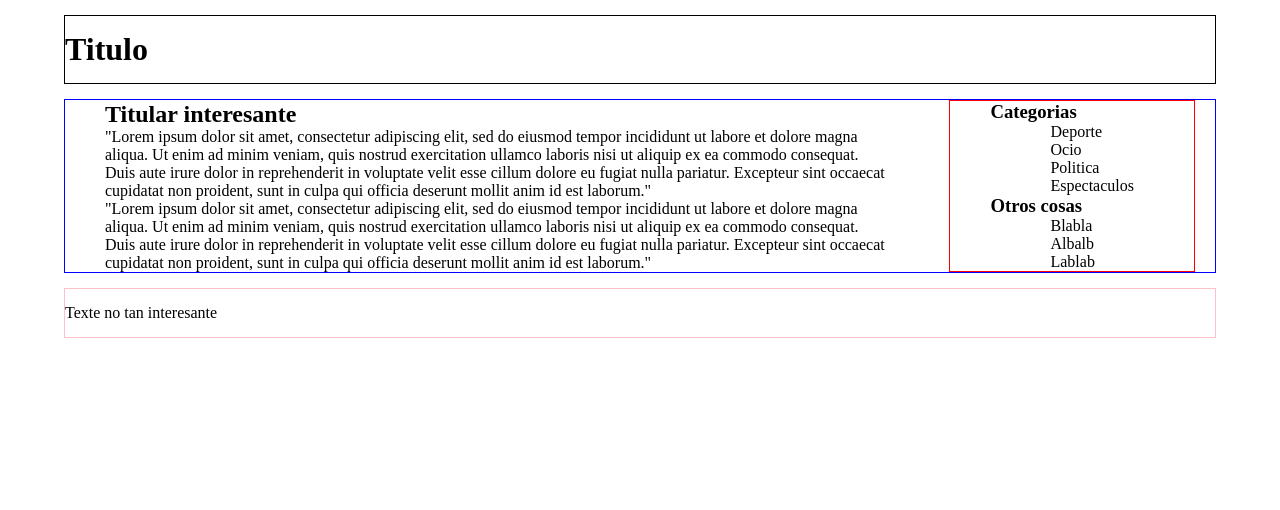
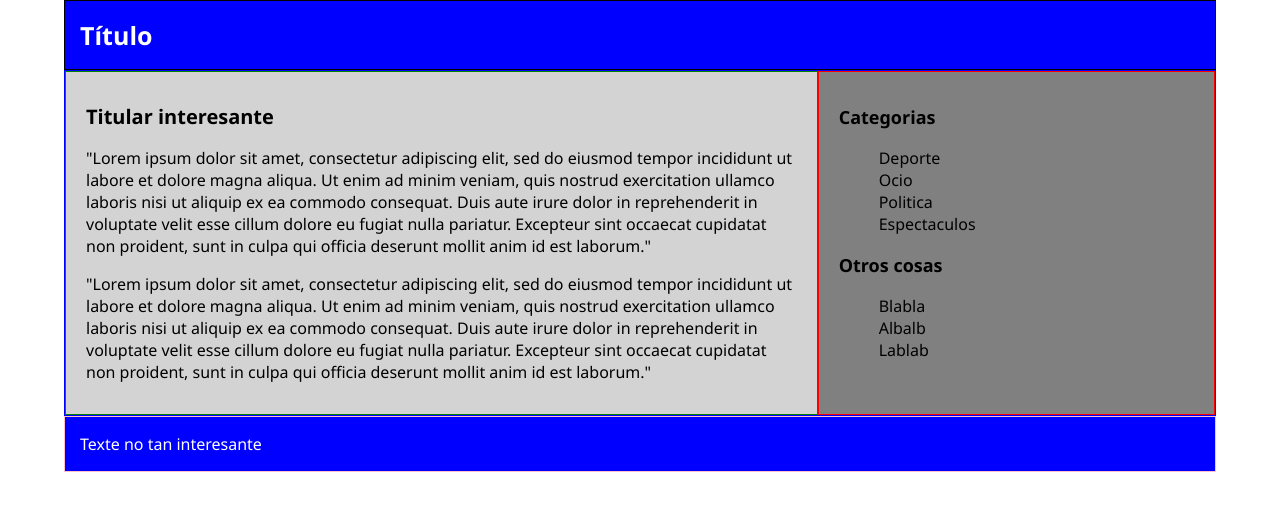
Before and after one commit to TryoSag/202204-W1EXCSSLayout-albert-sagol, a plain HTML site: page index.html in a window 1280 px wide. Drawn offline with Linux system fonts and the light colour scheme.

Commit message:
first part of Css

```diff
--- a/index.html
+++ b/index.html
@@ -11,7 +11,7 @@
   <body>
     <div class="container">
       <header class="header--title">
-        <h1>Titulo</h1>
+        <h1>Título</h1>
       </header>
       <main>
         <section class="main--principal">
@@ -35,8 +35,7 @@
             culpa qui officia deserunt mollit anim id est laborum."
           </p>
         </section>
-        <section class="main--lateral">
-          <nav>
+        <aside class="main--lateral">
           <h3>Categorias</h3>
           <ul>
             <li>Deporte</li>
@@ -44,8 +43,6 @@
             <li>Politica</li>
             <li>Espectaculos</li>
           </ul>
-          </nav>
-          <nav>
           <h3>Otros cosas</h3>
           <ul>
             <li>Blabla</li>
@@ -53,8 +50,7 @@
             <li>Lablab</li>
             <li></li>
           </ul>
-          </nav>
-        </section>
+        </aside>
       </main>
       <footer>
         <p>Texte no tan interesante</p>
--- a/style.css
+++ b/style.css
@@ -2,35 +2,64 @@
   box-sizing: border-box;
 }
 body {
+  font-family: "Segoe UI", Tahoma, Geneva, Verdana, sans-serif;
   margin: 0px;
 }
 .container {
   width: 90%;
   max-width: 1200px;
-  height: max-content;
   flex-direction: column;
+  margin: 0 auto;
 }
-body * {
-  margin: 15px auto;
-}
-main * {
-  margin: auto 20px;
+header {
+  padding-left: 15px;
+  padding-right: 15px;
+  background-color: blue;
 }
 main {
   display: flex;
+  flex: 1;
   flex-direction: row;
+}
+.main--principal {
+  flex: 2;
+  padding: 15px 20px;
+  background-color: lightgray;
+}
+.main--lateral {
+  flex: 1;
+  padding: 15px 20px;
+  background-color: grey;
 }
 ul {
   list-style: none;
 }
-
+li {
+  padding: 0;
+}
+footer {
+  padding-left: 15px;
+  padding-right: 15px;
+  color: white;
+  background-color: blue;
+}
+h1 {
+  font-size: 25px;
+  color: white;
+}
+h2 {
+  font-size: 20px;
+}
+h3 {
+  font-size: 18px;
+}
 header {
   border: 1px solid black;
 }
 main {
   border: 1px solid blue;
 }
-.main--pricipal {
+.main--principal {
   border: 1px solid green;
 }
 .main--lateral {
```
Lines whose indentation alone changed are shown as unchanged.
